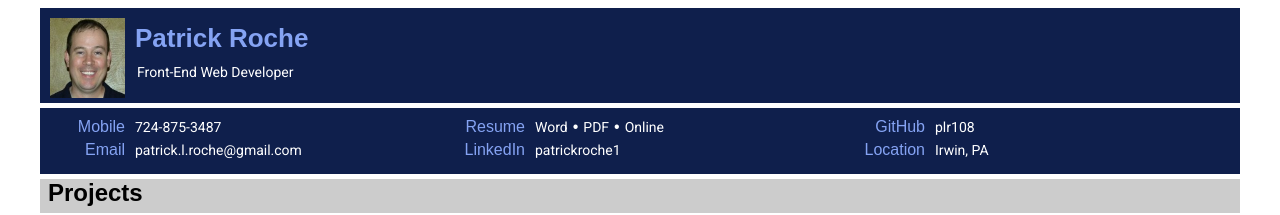
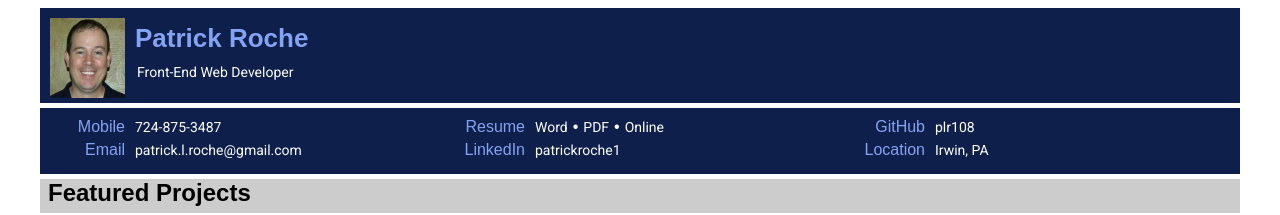
Before and after one commit to plr108-zz/portfolio-layout, a website: page index.html in a window 1280 px wide. Shown: the top 215 px of the page. Drawn offline with Linux system fonts and the light colour scheme; a web font is replaced by a local one.

Commit message:
Change Projects to Featured Projects

```diff
--- a/index.html
+++ b/index.html
@@ -38,7 +38,7 @@
             </div>
         </div>
         <div id="project-header-container">
-            <div id="project-header">Projects</div>
+            <div id="project-header">Featured Projects</div>
         </div>
         <div id="project-container">
             <div id="project-1" class="project">
```
